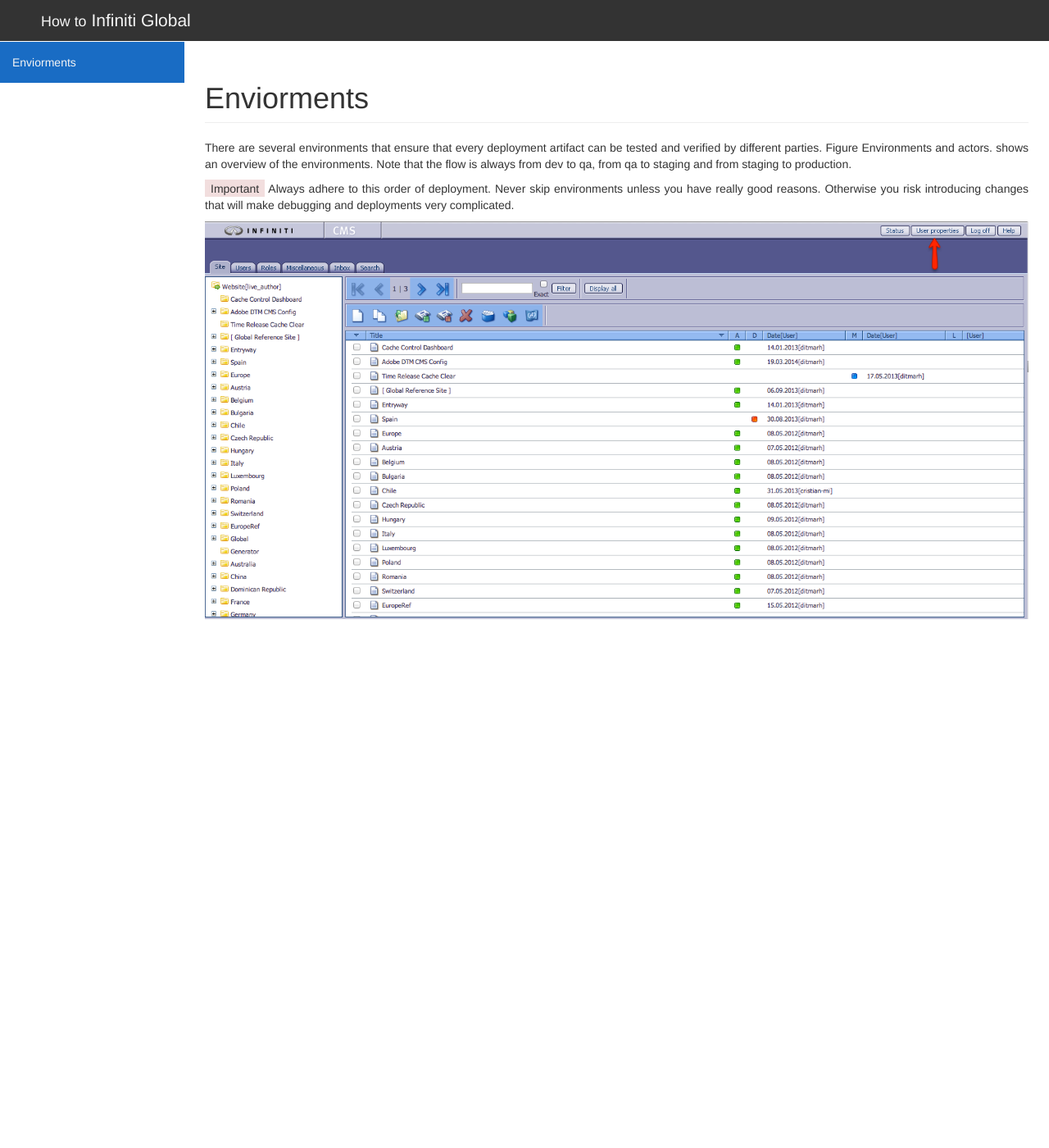
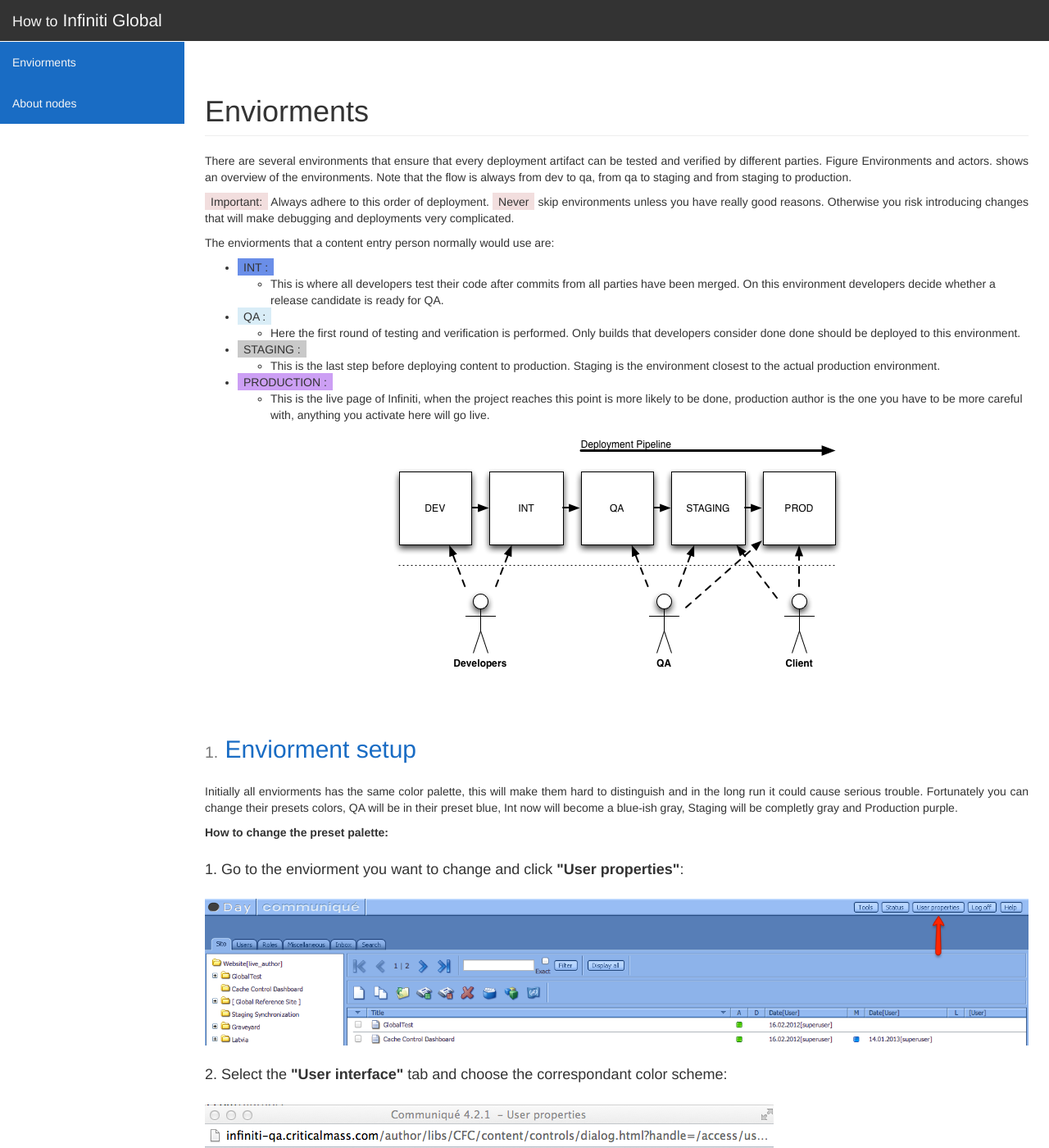
Before and after one commit to howtoinfiniti/howtoinfiniti.github.io, a Jekyll site: the page built from _posts/2014-8-8-enviorments.markdown, in a window 1280 px wide and 1400 px high. Shown: the whole window at 82% size. Built offline with Jekyll 4.4.1, drawn with Linux system fonts in a browser that asks for light colours; some of the changed text lies outside the part shown.

Commit message:
Enviorments post finished

```diff
--- a/_posts/2014-8-8-enviorments.markdown
+++ b/_posts/2014-8-8-enviorments.markdown
@@ -5,6 +5,54 @@
 
 There are several environments that ensure that every deployment artifact can be tested and verified by different parties. Figure Environments and actors. shows an overview of the environments. Note that the flow is always from dev to qa, from qa to staging and from staging to production.
 
-<span class="bg bg-danger">Important</span> Always adhere to this order of deployment. Never skip environments unless you have really good reasons. Otherwise you risk introducing changes that will make debugging and deployments very complicated.
+<span class="bg bg-danger">Important:</span> Always adhere to this order of deployment. <span class="bg bg-danger">Never</span> skip environments unless you have really good reasons. Otherwise you risk introducing changes that will make debugging and deployments very complicated.
 
-<img src="/images/user_properties.png" alt="User properties" class="img-responsive">
+The enviorments that a content entry person normally would use are:
+
+- <span class="bg bg-int" >INT :</span>
+	- This is where all developers test their code after commits from all parties have been merged. On this environment developers decide whether a release candidate is ready for QA.
+- <span class="bg bg-info" >QA :</span>
+	- Here the first round of testing and verification is performed. Only builds that developers consider done done should be deployed to this environment.
+- <span class="bg bg-staging" >STAGING :</span>
+	- This is the last step before deploying content to production. Staging is the environment closest to the actual production environment.
+- <span class="bg bg-prod" >PRODUCTION :</span>
+	- This is the live page of Infiniti, when the project reaches this point is more likely to be done, production author is the one you have to be more careful with, anything you activate here will go live.
+
+
+
+<img src="/images/infiniti-global-environments.png" alt="User properties" class="img-responsive centered">
+
+<h2 class="page-subtitle"><small>1.</small> Enviorment setup</h2>
+
+Initially all enviorments has the same color palette, this will make them hard to distinguish and in the long run it could cause serious trouble. Fortunately you can change their presets colors, QA will be in their preset blue, Int now will become a blue-ish gray, Staging will be completly gray and Production purple.
+
+<strong>How to change the preset palette:</strong>
+
+<h4>1. Go to the enviorment you want to change and click <strong>"User properties"</strong>:</h4>
+
+<img src="/images/user_properties.png" alt="user properties" class="img-responsive" />
+
+<h4>2. Select the <strong>"User interface"</strong> tab and choose the correspondant color scheme:</h4>
+
+<img src="/images/user_interface.png" alt="user interface" class="img-responsive" />
+
+<h2 class="page-subtitle"><small>2.</small> Which enviorment should I use?</h2>
+
+Usually the Project manager provide this kind of information, nevertheless is common to omit this <strong>very important</strong> detail, the easiest way to know where you should adress a project is <span class="bg bg-success">asking to the person that assigned it to you</span>.
+
+This might sound obvious but sometimes the project sounds like is an update made in Production, but actually is intented for QA, and being Prod such a <span class="bg bg-warning" >delicated place to work</span>, <strong>always ask</strong>, keep in mind: <span class="bg bg-danger">Assuming is always a risk</span>.
+
+<h2 class="page-subtitle"><small>3.</small> About Production</h2>
+
+This segment can be synthesized in the following sentence: <span class="bg bg-danger">Never activate nodes in Prod <strong>unless</strong> the project is completly done and ready to be live</span>. But lets explain why.
+
+When a node is activated it means that is ready to be published or is published already, the importance of this lays in that if for example lets imagine the following: A developer is working on a brand new slider for the homepage, and a content entry person is setting up the vehicle data for an upcoming model, you as the hypotetical content entry person finishes first than he does and activate your nodes, however you made some mistakes in the ticket assigned, so is currently on QA. Meanwhile the dev finishes the slideshow and everything looks good, so he activate the nodes and clear the Akamai server that lets the content storaged in Prod to go live.
+
+This process of activation will update everychange made in activated nodes, incluying yours. That means that the mistakes you made also will be pushed to live.
+
+Of course anybody wants that, so hold up your activations until the proper time.
+
+<h5>Cases when you can activate the nodes:</h5>
+
+- If QA reviewed the project on <strong>Author</strong> and it's ok to put everything live.
+- If you have been asked to push over your work on <strong>Origin</strong>, Origin will have every change made on prod that is activated even if Akamai hasn't been cleared, so it serves as a final QA, be sure to only activate the nodes and <span class="bg bg-danger">wait for direction for the Akamai</span>.
```
Also changed, not shown: _posts/2014-8-8-about-nodes.markdown (added, +17 -0 lines), css/bootstrap.css, images/infiniti-global-environments.png (added), images/user_interface.png (added), images/user_properties.png.
